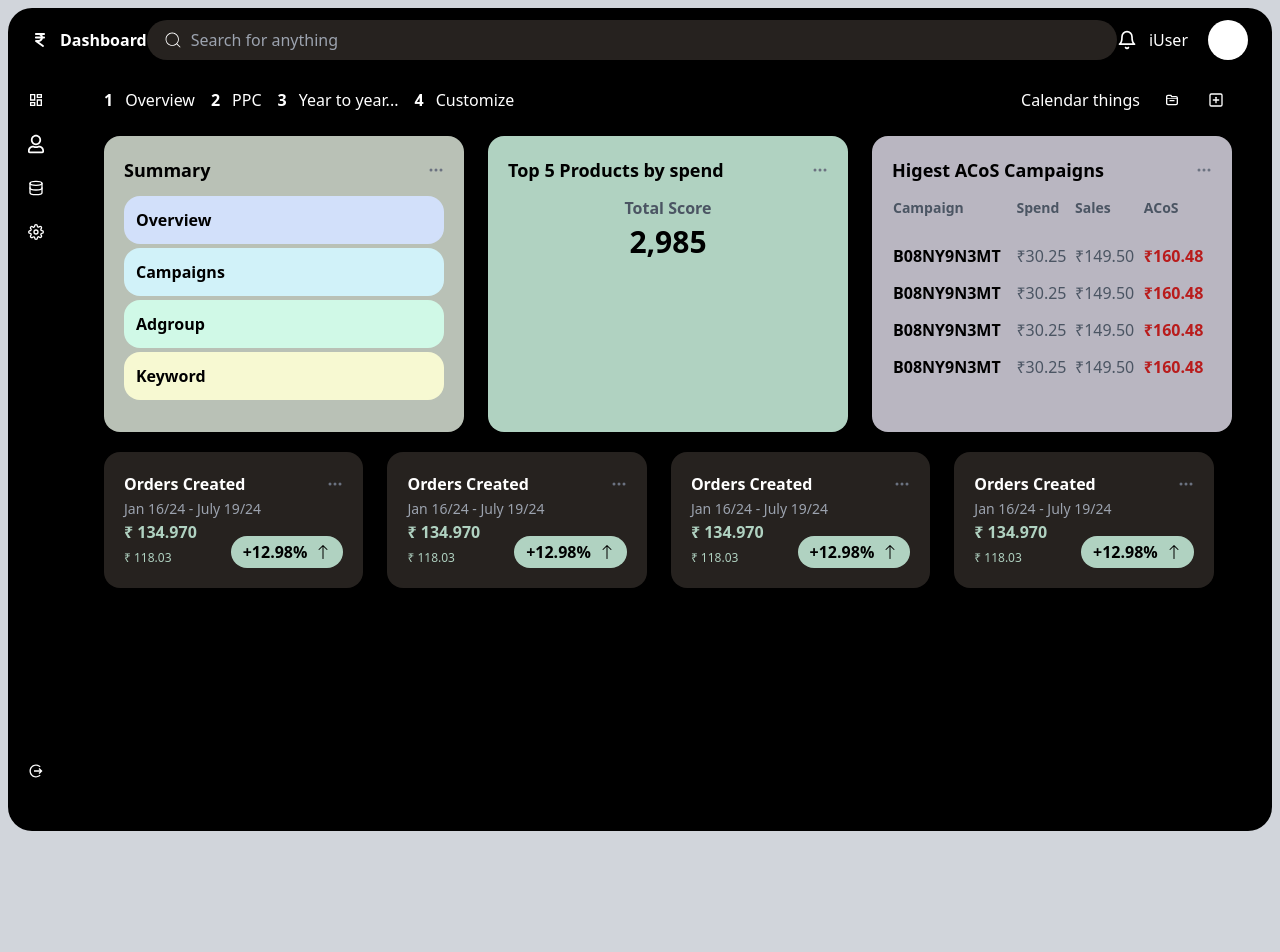
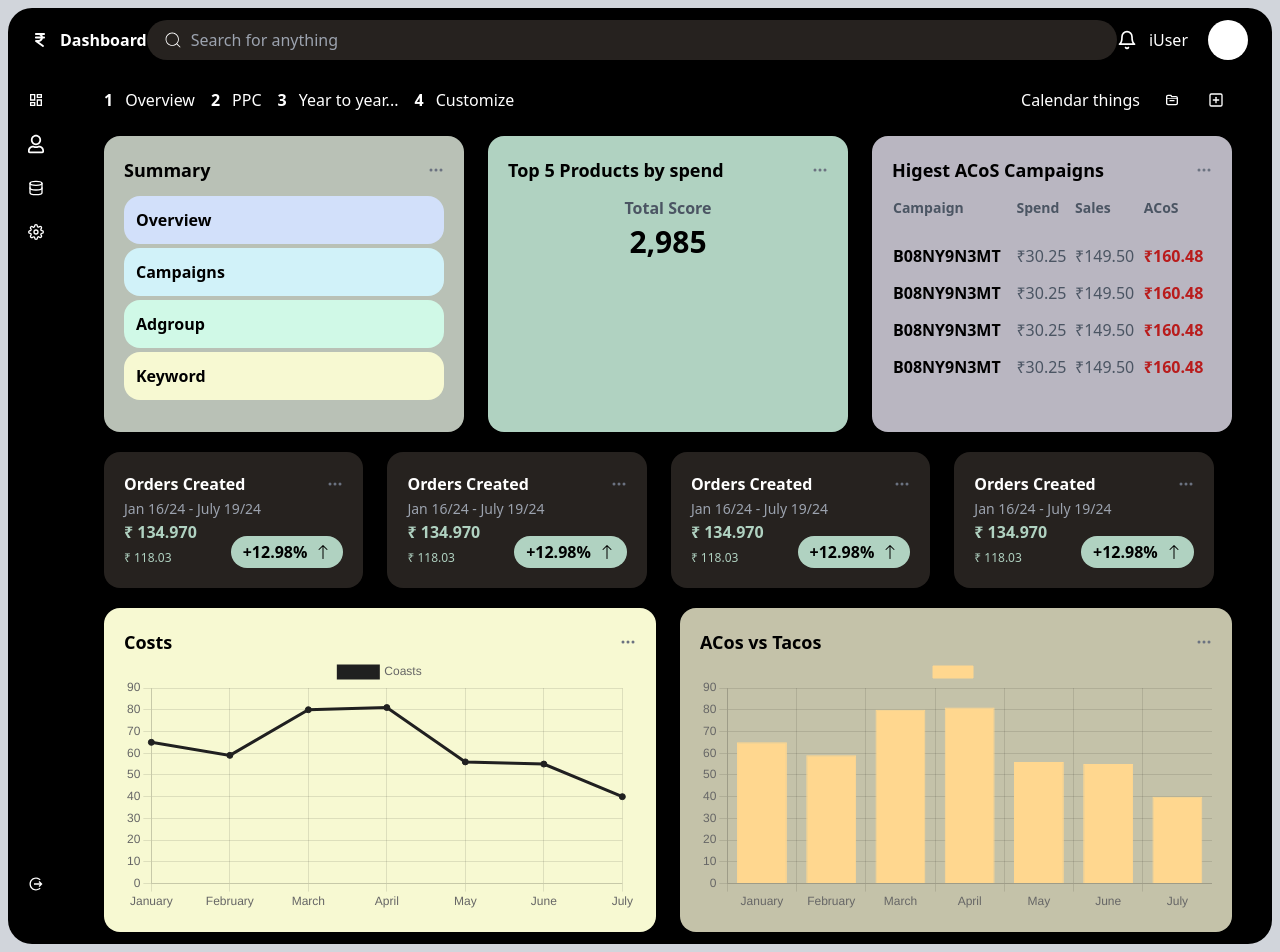
Before and after one commit to vkskumarthakur/Next-JS-Money-Investment, a Next.js app: page /dashboard in a window 1280 px wide. Before the commit the page ends 839 px from the top, so only its background shows below. Built offline with nearby package versions, Linux system fonts and the light colour scheme.

Commit message:
line chart card added with chart and bar chart card also added

```diff
--- a/app/dashboard/page.js
+++ b/app/dashboard/page.js
@@ -7,6 +7,8 @@ import { TiFolderDelete } from "react-icons/ti";
 import { FiPlusSquare } from "react-icons/fi";
 import { BsThreeDots } from "react-icons/bs";
 import { BsArrowUp } from "react-icons/bs";
+import LineChart from "@/components/LineChart";
+import BarChart from "@/components/BarChart";
 
 
 export default function Dashboard() {
@@ -119,7 +121,7 @@ export default function Dashboard() {
             </div>
           </div>
         </div>
-        {/* small card carousel here */}
+        {/* small card carousel starts here */}
         <div className="dashboard-scard-container flex items-stretch justify-between gap-6 mt-5 overflow-x-auto">
         {DashboardSmallCardData.map((scardData,index)=>(
           <div index = {scardData.id} className="small-card bg-[#26221f] p-5 flex-1 rounded-2xl md:min-w-auto lg:min-w-[23%]">
@@ -144,6 +146,33 @@ export default function Dashboard() {
         </div>
         ))}
         </div>
+                {/* small card carousel ends here */}
+
+        {/* card section three starts here */}
+        <div className="dashboard-cards flex flex-col md:flex-row items-stretch justify-between gap-6 mt-5">
+          <div className="card bg-[#f7f9d2] p-5 flex-1 rounded-2xl transition ease-in-out duration-300 hover:-translate-y-3 hover:shadow-custom-shadow">
+            <div className="card-title flex items-center justify-between">
+              <p className="font-bold text-black text-lg">Costs</p>
+              <BsThreeDots className="text-gray-500" />
+            </div>
+            <div className="card-body">
+              <LineChart/>
+            </div>
+          </div>
+          <div className="bg-[#c4c2a9] p-5 flex-1 rounded-2xl transition ease-in-out duration-300 hover:-translate-y-3 hover:shadow-custom-shadow">
+            <div className="card-title flex items-center justify-between">
+              <p className="font-bold text-black text-lg">
+                ACos vs Tacos
+              </p>
+              <BsThreeDots className="text-gray-500" />
+            </div>
+            <div className="card-body">
+             <BarChart/>
+
+            </div>
+          </div>
+        </div>
+        {/* card section three ends here */}
       </div>
     </div>
   );
--- a/app/globals.css
+++ b/app/globals.css
@@ -1,6 +1,12 @@
 @tailwind base;
 @tailwind components;
 @tailwind utilities;
+
+@import url('https://fonts.googleapis.com/css2?family=Noto+Sans:ital,wght@0,100..900;1,100..900&display=swap');
+
+body{
+    font-family: "Noto Sans", sans-serif;
+}
 
 /* code for hiding scrollbar in dashboard section for small card */
 .dashboard-scard-container::-webkit-scrollbar{
@@ -11,3 +17,7 @@
     background-color: red;
     width: 10px;
 } */
+
+.shadow-custom-shadow{
+    box-shadow: rgba(252, 251, 251, 0.35) 0px 5px 15px;
+}
--- /dev/null
+++ b/components/BarChart.jsx
@@ -0,0 +1,35 @@
+"use client"
+// components/BarChart.js
+import React from 'react';
+import { Bar } from 'react-chartjs-2';
+import { Chart as ChartJS, CategoryScale, LinearScale, BarElement, Title, Tooltip, Legend } from 'chart.js';
+
+ChartJS.register(CategoryScale, LinearScale, BarElement, Title, Tooltip, Legend);
+
+const BarChart = () => {
+  const data = {
+    labels: ['January', 'February', 'March', 'April', 'May', 'June', 'July'],
+    datasets: [
+      {
+        label: '',
+        data: [65, 59, 80, 81, 56, 55, 40],
+        backgroundColor: '#ffd78f',
+        borderColor: '#ffd78f',
+        boererRadius: '14',
+        borderWidth: 1,
+      },
+    ],
+  };
+
+  const options = {
+    scales: {
+      y: {
+        beginAtZero: true,
+      },
+    },
+  };
+
+  return <Bar data={data} options={options} />;
+};
+
+export default BarChart;
--- a/components/Header.jsx
+++ b/components/Header.jsx
@@ -12,7 +12,7 @@ const Header = () => {
         <div className="nav-logo flex items-center justify-start gap-3">
           <FaIndianRupeeSign />
           <Link href="/">
-            <p className="font-bold">Dashboard</p>
+            <p className="font-semibold">Dashboard</p>
           </Link>
         </div>
         <div className="bg-[#26221f] flex items-center justify-start gap-2 py-2 px-4 rounded-full w-[80%]">
--- /dev/null
+++ b/components/LineChart.jsx
@@ -0,0 +1,34 @@
+// components/LineChart.js
+"use client"
+import React from 'react';
+import { Line } from 'react-chartjs-2';
+import { Chart as ChartJS, CategoryScale, LinearScale, PointElement, LineElement, Title, Tooltip, Legend } from 'chart.js';
+
+ChartJS.register(CategoryScale, LinearScale, PointElement, LineElement, Title, Tooltip, Legend);
+
+const LineChart = () => {
+  const data = {
+    labels: ['January', 'February', 'March', 'April', 'May', 'June', 'July'],
+    datasets: [
+      {
+        label: 'Coasts',
+        data: [65, 59, 80, 81, 56, 55, 40],
+        fill: false,
+        backgroundColor: '#202020',
+        borderColor: '#202020',
+      },
+    ],
+  };
+
+  const options = {
+    scales: {
+      y: {
+        beginAtZero: true,
+      },
+    },
+  };
+
+  return <Line data={data} options={options} />;
+};
+
+export default LineChart;
--- /dev/null
+++ b/components/PieChart.jsx
@@ -0,0 +1,40 @@
+"use client"
+// components/PieChart.js
+import React from 'react';
+import { Pie } from 'react-chartjs-2';
+import { Chart as ChartJS, ArcElement, Tooltip, Legend } from 'chart.js';
+
+ChartJS.register(ArcElement, Tooltip, Legend);
+
+const PieChart = () => {
+  const data = {
+    labels: ['Red', 'Blue', 'Yellow', 'Green', 'Purple', 'Orange'],
+    datasets: [
+      {
+        label: '# of Votes',
+        data: [12, 19, 3, 5, 2, 3],
+        backgroundColor: [
+          'rgba(255, 99, 132, 0.2)',
+          'rgba(54, 162, 235, 0.2)',
+          'rgba(255, 206, 86, 0.2)',
+          'rgba(75, 192, 192, 0.2)',
+          'rgba(153, 102, 255, 0.2)',
+          'rgba(255, 159, 64, 0.2)',
+        ],
+        borderColor: [
+          'rgba(255, 99, 132, 1)',
+          'rgba(54, 162, 235, 1)',
+          'rgba(255, 206, 86, 1)',
+          'rgba(75, 192, 192, 1)',
+          'rgba(153, 102, 255, 1)',
+          'rgba(255, 159, 64, 1)',
+        ],
+        borderWidth: 1,
+      },
+    ],
+  };
+
+  return <Pie data={data} />;
+};
+
+export default PieChart;
--- a/package.json
+++ b/package.json
@@ -10,9 +10,11 @@
   },
   "dependencies": {
     "18": "^0.0.0",
+    "chart.js": "^4.4.3",
     "g": "^2.0.1",
     "next": "14.2.5",
     "react": "^18",
+    "react-chartjs-2": "^5.2.0",
     "react-dom": "^18",
     "react-icons": "^5.2.1"
   },
```
Also changed, not shown: 1 other file (tests, documents, lock files or other folders).
